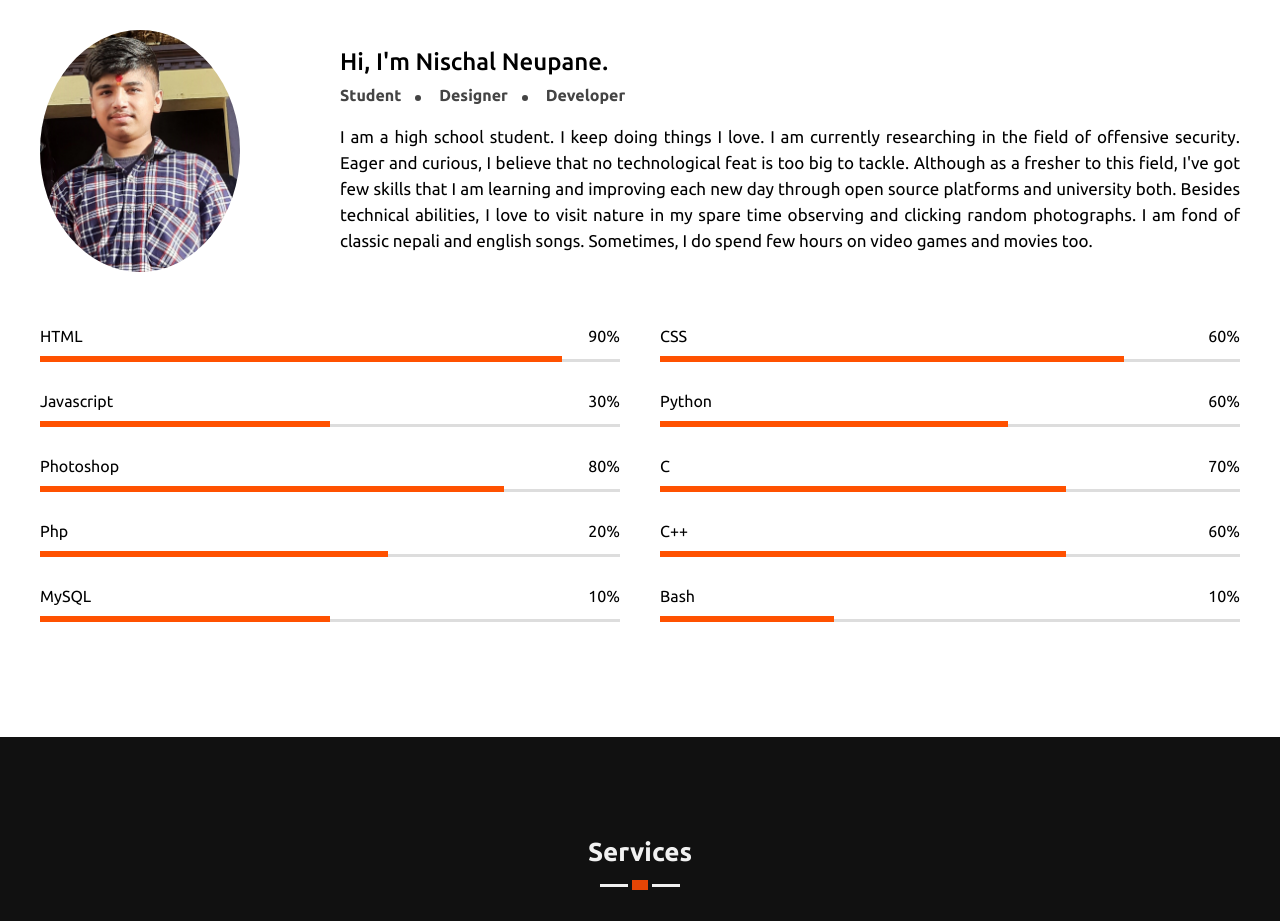
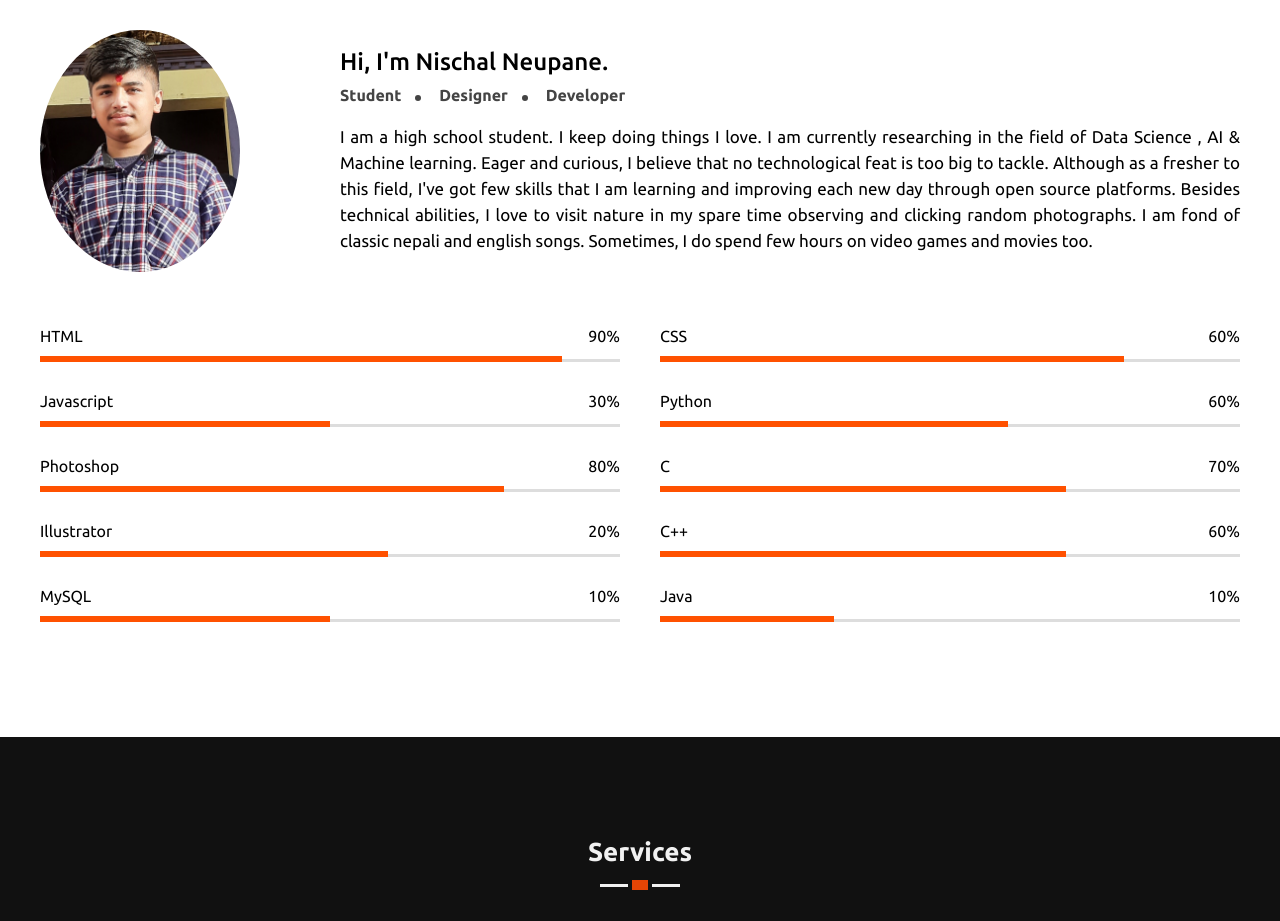
Before and after one commit to codernischal/Personal-Website, a plain HTML site: page index.html in a window 1280 px wide. Shown: the part 1000-1921 px from the top of the page. Drawn offline with nearby package versions, Linux system fonts and the light colour scheme.

Commit message:
Update index.html

```diff
--- a/index.html
+++ b/index.html
@@ -81,10 +81,10 @@ class="fab fa-facebook"></a>
                     </h3>
                     <p>
                         I am a high school student. I keep doing things I love. I am currently researching
-                        in the field of offensive security.
+                        in the field of Data Science , AI & Machine learning.
                         Eager and curious, I believe that no technological feat is too big to tackle. Although as a
                         fresher to this field, I've got few skills
-                        that I am learning and improving each new day through open source platforms and university both.
+                        that I am learning and improving each new day through open source platforms.
                         Besides technical abilities, I love to
                         visit nature in my spare time observing and clicking random photographs. I am fond of classic
                         nepali and english songs. Sometimes,
@@ -144,7 +144,7 @@ class="fab fa-facebook"></a>
 
                 <div class="skill">
                     <div class="skill-info">
-                        <span>Php</span>
+                        <span>Illustrator</span>
                         <span>20%</span>
                     </div>
                     <div class="skill-bar php"></div>
@@ -168,7 +168,7 @@ class="fab fa-facebook"></a>
 
                 <div class="skill">
                     <div class="skill-info">
-                        <span>Bash</span>
+                        <span>Java</span>
                         <span>10%</span>
                     </div>
                     <div class="skill-bar bash"></div>
```
